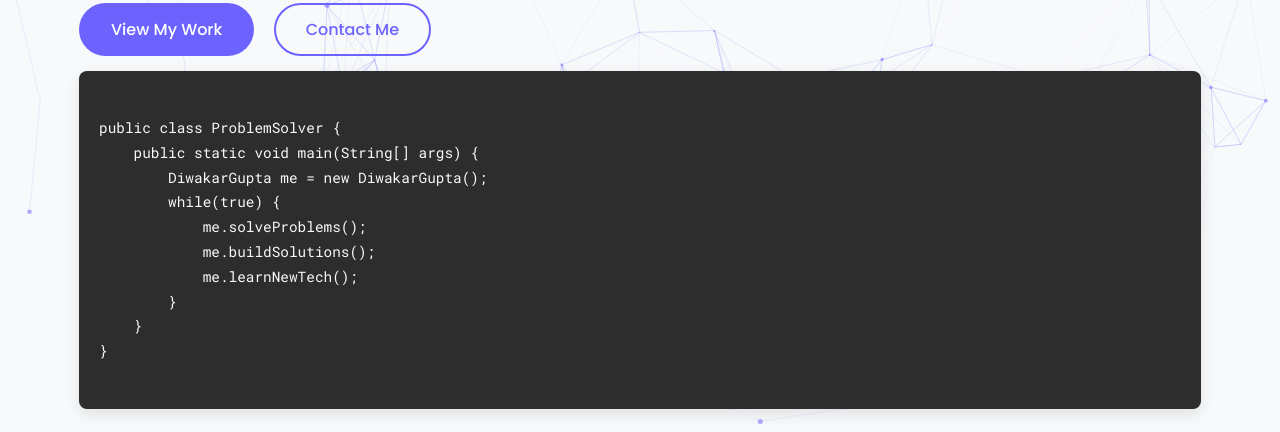
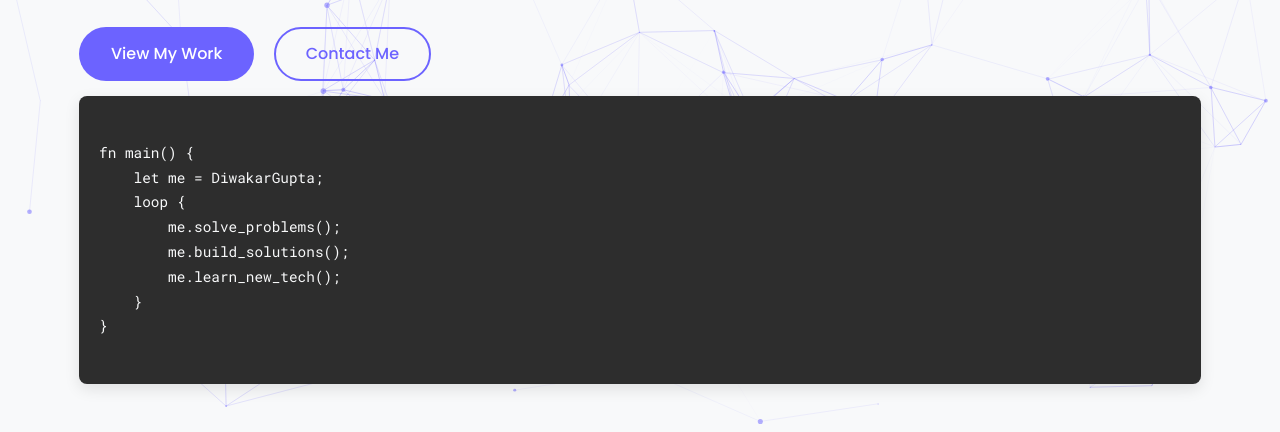
Before and after one commit to Diwakar-Gupta/diwakar-gupta.github.io, a plain HTML site: page index.html in a window 1280 px wide. Shown: the part 368-800 px from the top of the page. Drawn offline with nearby package versions, Linux system fonts and the light colour scheme.

Commit message:
Update index.html
changed code from java to rust

```diff
--- a/index.html
+++ b/index.html
@@ -54,15 +54,13 @@
                 </div>
                 <div class="hero-image animate__animated animate__fadeInRight">
                     <div class="code-snippet">
-                        <pre><code class="language-java">
-public class ProblemSolver {
-    public static void main(String[] args) {
-        DiwakarGupta me = new DiwakarGupta();
-        while(true) {
-            me.solveProblems();
-            me.buildSolutions();
-            me.learnNewTech();
-        }
+                        <pre><code class="language-rust">
+fn main() {
+    let me = DiwakarGupta;
+    loop {
+        me.solve_problems();
+        me.build_solutions();
+        me.learn_new_tech();
     }
 }
                         </code></pre>
```
